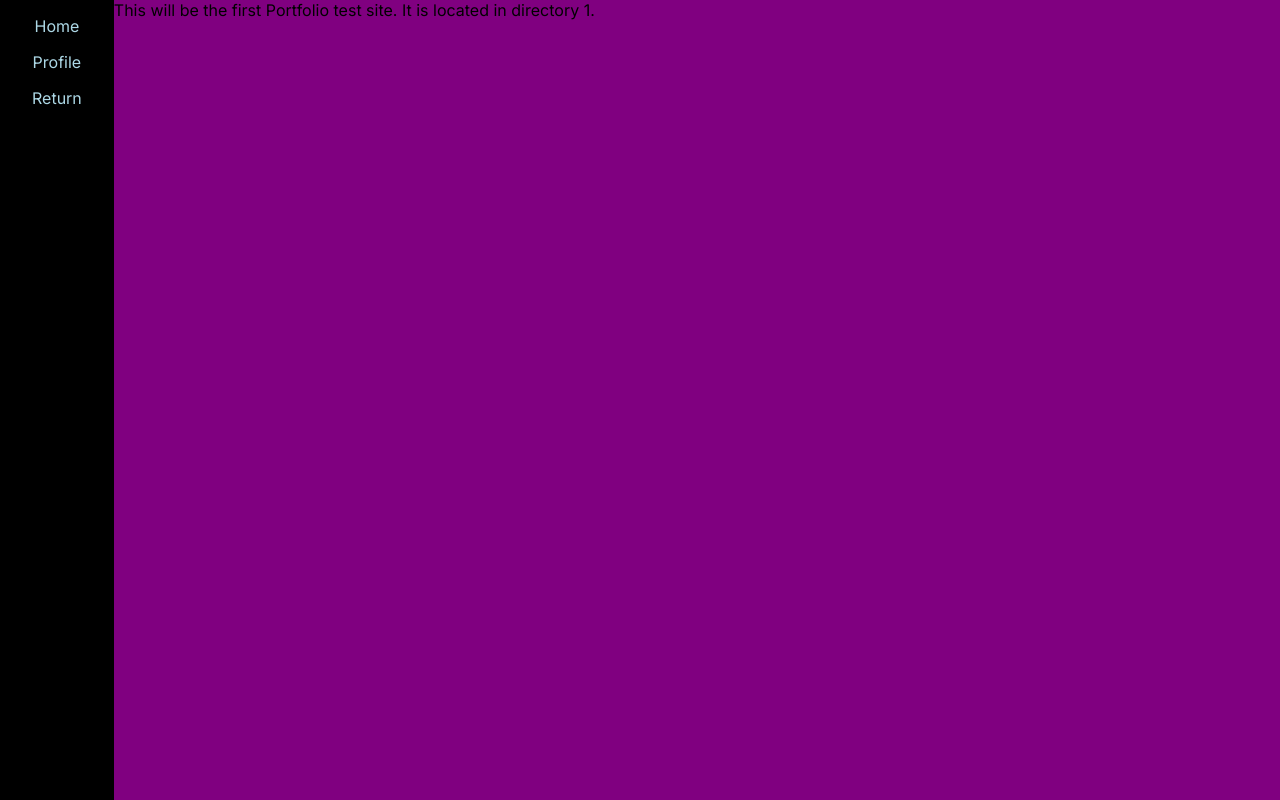
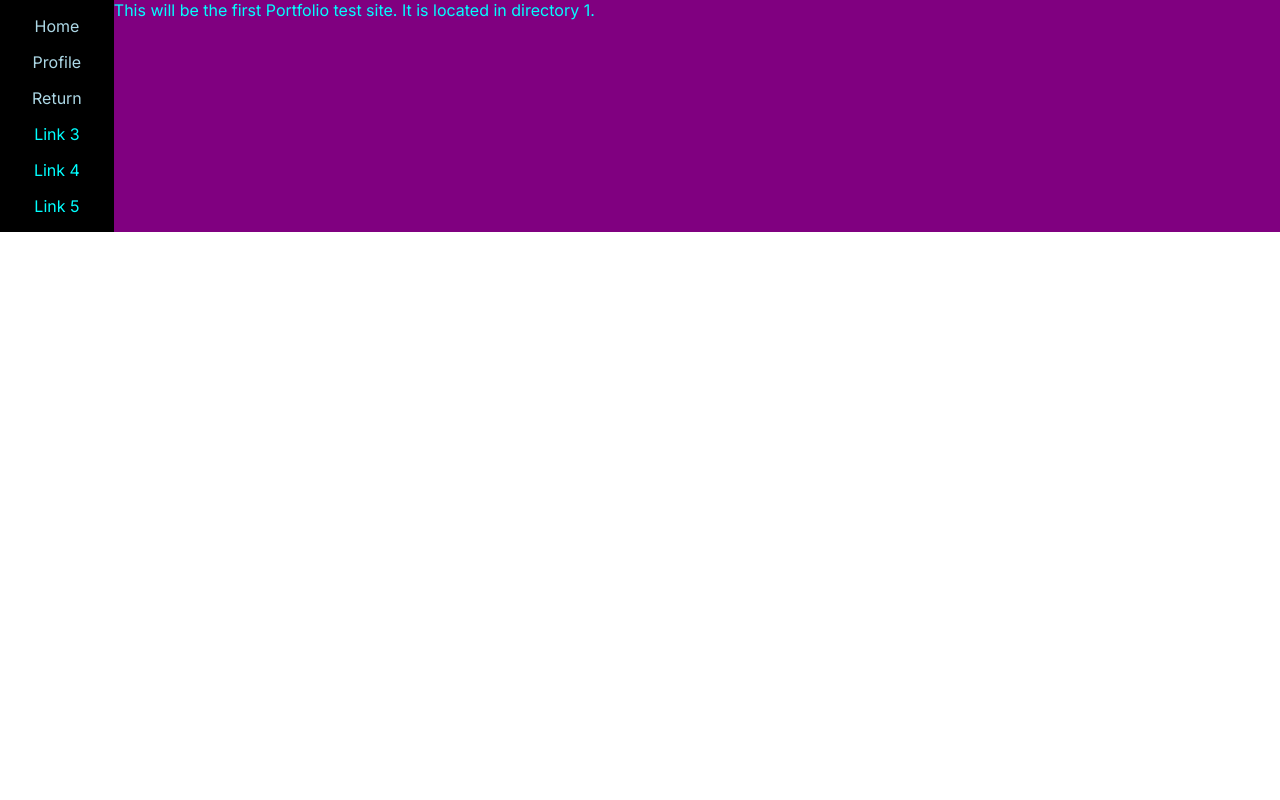
Before and after one commit to franco-ortega/portfolio-test, a Next.js app: page /1 in a window 1280 px wide. Built offline with nearby package versions, Linux system fonts and the light colour scheme.

Commit message:
remove classname from layout html tag

```diff
--- a/app/1/layout.js
+++ b/app/1/layout.js
@@ -11,10 +11,12 @@ export const metadata = {
 
 export default function RootLayout({ children }) {
   return (
-    <html lang='en' className={styles.layout}>
+    <html lang='en'>
       <body className={inter.className}>
-        <Nav />
-        {children}
+        <div className={styles.layout}>
+          <Nav />
+          {children}
+        </div>
       </body>
     </html>
   );
--- a/app/1/layout.module.css
+++ b/app/1/layout.module.css
@@ -1,8 +1,9 @@
 .layout {
   background-color: purple;
-}
+  color: aqua;
 
-.layout body {
+  height: 100%;
+
   display: grid;
   grid-template-columns: auto 1fr;
 }
```
